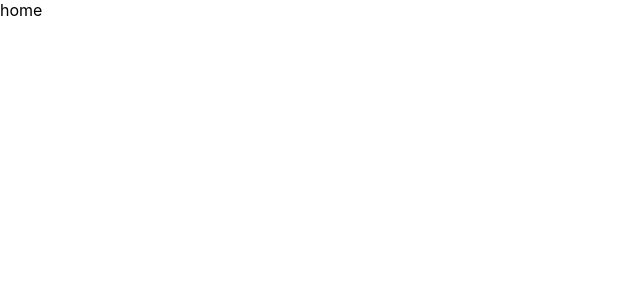
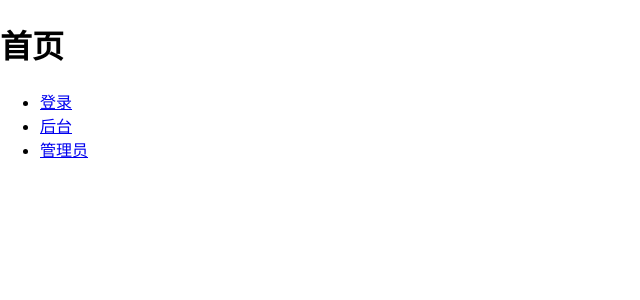
Before and after one commit to wangliang101/my-react-router, a React (Create React App) app: page / in a window 1280 px wide. Shown: the top 300 px of the page, without its empty margins (0-640 px from the left). Built offline with nearby package versions, Linux system fonts and the light colour scheme; the HTML template or start-up script is replaced by a standard one.

Commit message:
[add] BrowserRouter

```diff
--- a/package.json
+++ b/package.json
@@ -6,8 +6,10 @@
     "@testing-library/jest-dom": "^5.11.4",
     "@testing-library/react": "^11.1.0",
     "@testing-library/user-event": "^12.1.10",
+    "history": "^5.0.0",
     "react": "^17.0.2",
     "react-dom": "^17.0.2",
+    "react-router": "^5.2.0",
     "react-router-dom": "^5.2.0",
     "react-scripts": "4.0.3",
     "web-vitals": "^1.0.1"
--- a/src/App.js
+++ b/src/App.js
@@ -1,9 +1,10 @@
 import React from 'react';
 import {
-  BrowserRouter as Router,
+  // BrowserRouter as Router,
   Switch,
   Route,
 } from 'react-router-dom';
+import {BrowserRouter as Router} from './myReactRouter'
 import Home from './pages/home';
 import Login from './pages/login';
 import Backend from './pages/backend';
@@ -13,7 +14,7 @@ function App() {
   return (
     <Router>
       <Switch>
-      <Route path="/login" component={Login}/>
+        <Route path="/login" component={Login}/>
         <Route path="/backend" component={Backend}/>
         <Route path="/admin" component={Admin}/>
         <Route path="/" component={Home}/>
--- /dev/null
+++ b/src/myReactRouter/index.js
@@ -0,0 +1 @@
+export { default as BrowserRouter} from './react-router-dom/browserRouter'
--- /dev/null
+++ b/src/myReactRouter/react-router-dom/browserRouter.jsx
@@ -0,0 +1,12 @@
+import React from 'react';
+import { Router } from 'react-router';
+import { createBrowserHistory as createrHistory } from 'history';
+
+class BrowserRouter extends React.Component{
+  history = createrHistory(this.props);
+  render(){
+    return <Router history={this.history} children={this.props.children} />
+  }
+}
+
+export default BrowserRouter;
--- a/src/pages/admin.jsx
+++ b/src/pages/admin.jsx
@@ -1,9 +1,11 @@
-import React from 'react'
+import React from 'react';
+import { Link } from 'react-router-dom';
 
 const Admin = () => {
   return (
     <div>
-      admin
+      <h1>管理员界面</h1>
+      <Link to='/'>首页</Link>
     </div>
   )
 }
--- a/src/pages/backend.jsx
+++ b/src/pages/backend.jsx
@@ -1,9 +1,11 @@
-import React from 'react'
+import React from 'react';
+import { Link } from 'react-router-dom';
 
 const Backend = () => {
   return (
     <div>
-      backend
+      <h1>后台页面</h1>
+      <Link to='/'>首页</Link>
     </div>
   )
 }
--- a/src/pages/home.jsx
+++ b/src/pages/home.jsx
@@ -1,9 +1,15 @@
-import React from 'react'
+import React from 'react';
+import { Link } from 'react-router-dom';
 
 const Home = () => {
   return (
     <div>
-      home
+      <h1>首页</h1>
+      <ul>
+        <li><Link to='/login'>登录</Link></li>
+        <li><Link to='/backend'>后台</Link></li>
+        <li><Link to='/admin'>管理员</Link></li>
+      </ul>
     </div>
   )
 }
--- a/src/pages/login.jsx
+++ b/src/pages/login.jsx
@@ -1,9 +1,11 @@
-import React from 'react'
+import React from 'react';
+import { Link } from 'react-router-dom';
 
 const Login = () => {
   return (
     <div>
-      login
+      <h1>登录页</h1>
+      <Link to="/">回首页</Link>
     </div>
   )
 }
```
Also changed, not shown: 1 other file (tests, documents, lock files or other folders).
